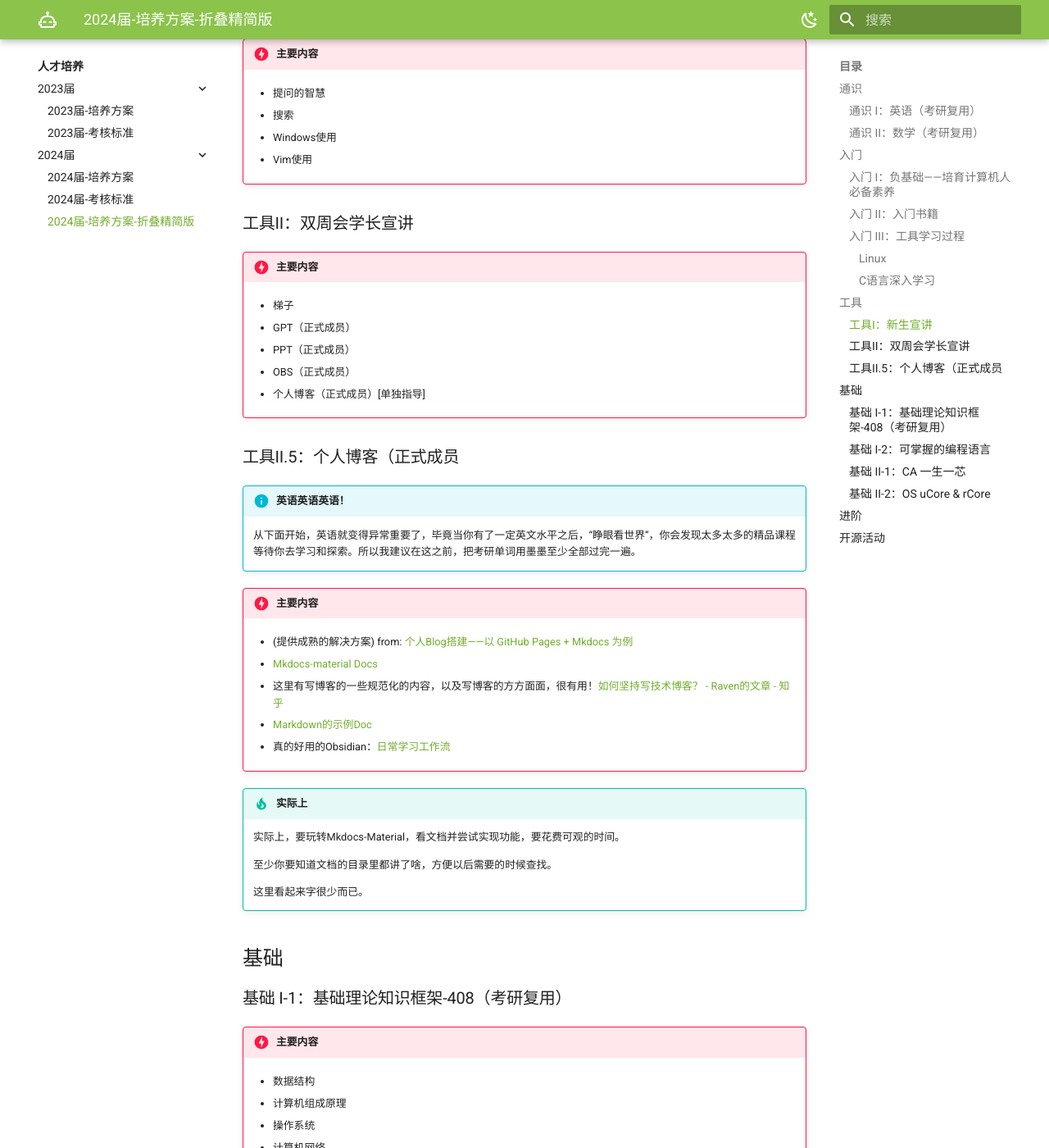
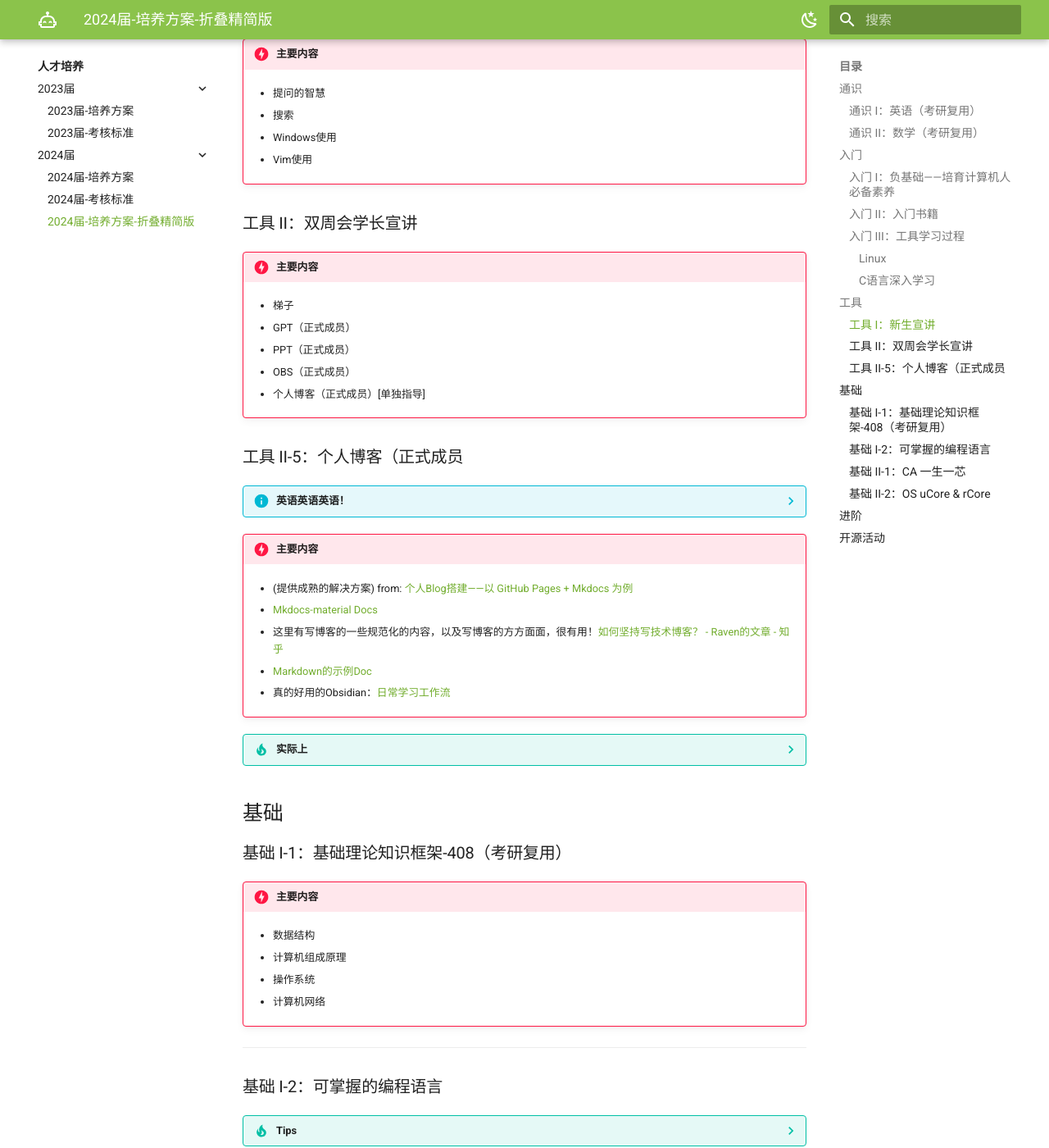
Before and after one commit to Haohahahaha/OSCA, an MkDocs documentation site: the page built from docs/guide/guide-2024-foldable.md, in a window 1280 px wide and 1400 px high, scrolled down 3619 px. Shown: the whole window at 82% size. Built offline with MkDocs 1.6.1 and Material for MkDocs 9.7.7, drawn with Linux system fonts in a browser that asks for light colours.

Commit message:
2024-06-25_22:45:37 update

```diff
--- a/docs/guide/guide-2024-foldable.md
+++ b/docs/guide/guide-2024-foldable.md
@@ -208,7 +208,7 @@
 
 ## 工具
 
-### 工具I：新生宣讲
+### 工具 I：新生宣讲
 
 !!! danger "主要内容"
 
@@ -220,7 +220,7 @@
 
 	- Vim使用
 
-### 工具II：双周会学长宣讲
+### 工具 II：双周会学长宣讲
 
 !!! danger "主要内容"
 
@@ -234,9 +234,9 @@
 
 	- 个人博客（正式成员）[单独指导]
 
-### 工具II.5：个人博客（正式成员
+### 工具 II-5：个人博客（正式成员
 
-!!! info "英语英语英语！"
+??? info "英语英语英语！"
 
 	从下面开始，英语就变得异常重要了，毕竟当你有了一定英文水平之后，“睁眼看世界”，你会发现太多太多的精品课程等待你去学习和探索。所以我建议在这之前，把考研单词用墨墨至少全部过完一遍。
 
@@ -252,7 +252,7 @@
 
 	- 真的好用的Obsidian：[日常学习工作流](https://csdiy.wiki/%E5%BF%85%E5%AD%A6%E5%B7%A5%E5%85%B7/workflow/)
 
-!!! tip "实际上"
+??? tip "实际上"
 
 	实际上，要玩转Mkdocs-Material，看文档并尝试实现功能，要花费可观的时间。
 
```
